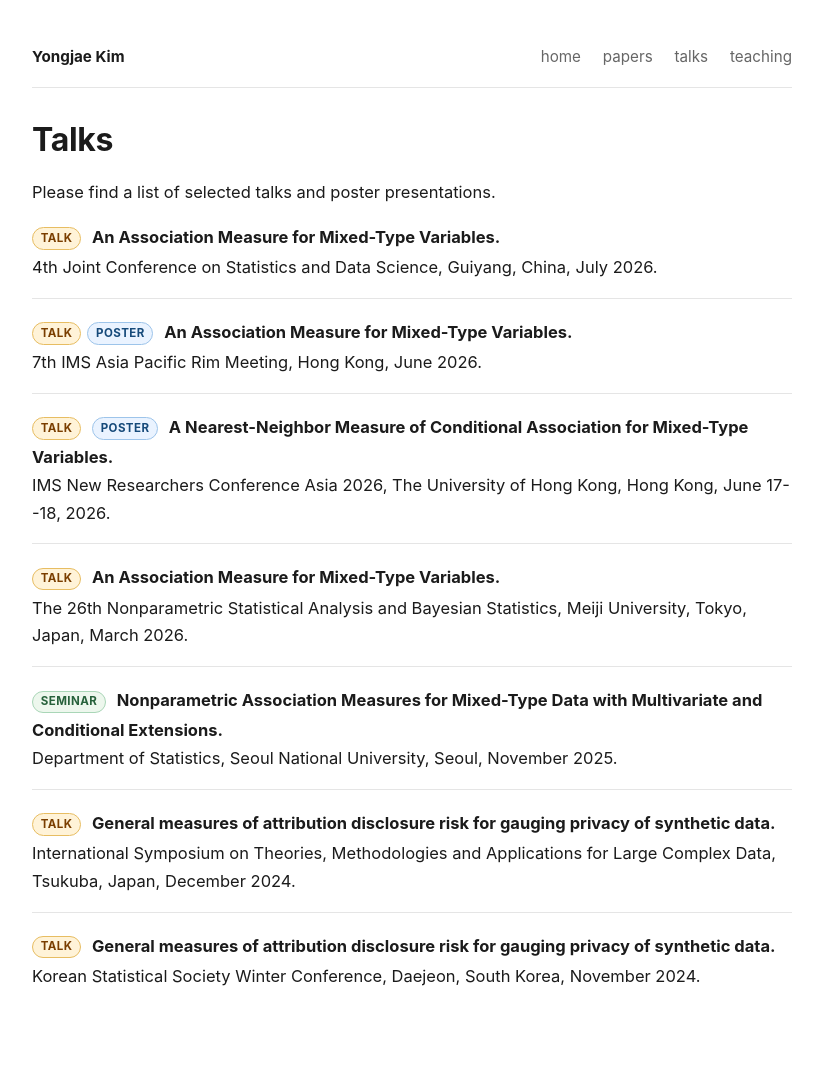
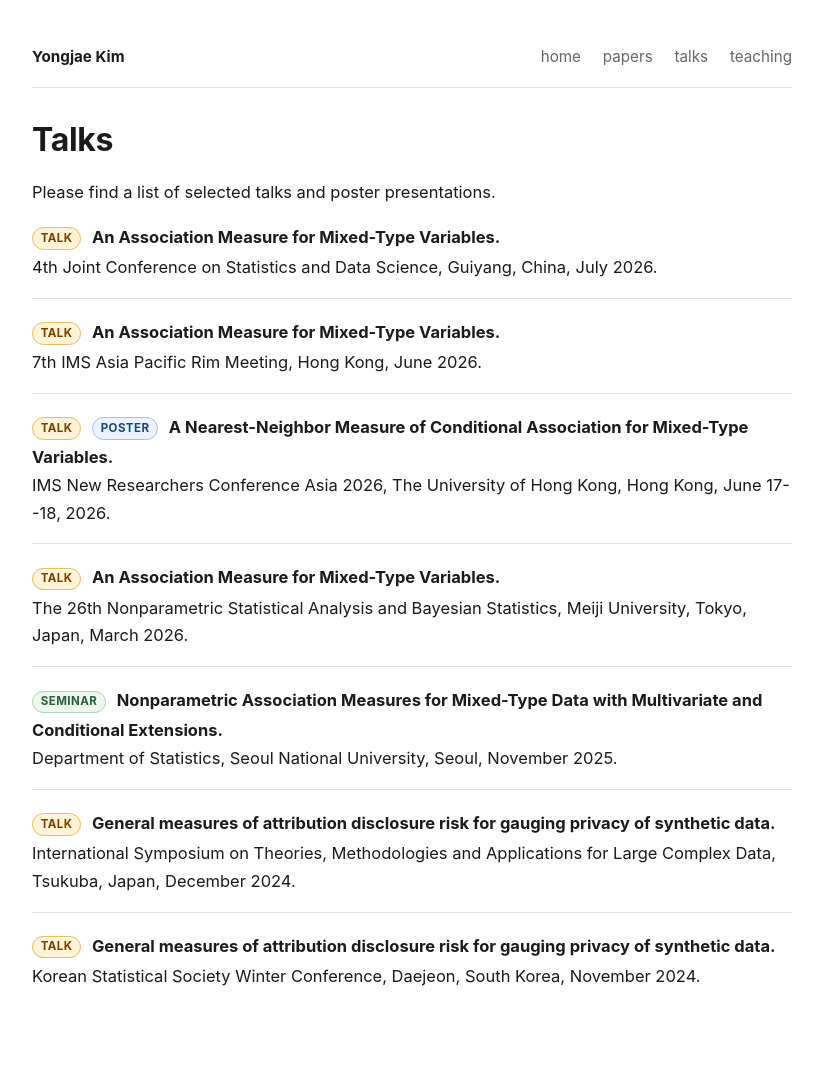
Before and after one commit to cherrrycooky/cherrrycooky.github.io, a Jekyll site: the page built from talks.markdown, in a window 1280 px wide. Shown: the whole page, without its empty margins (228-1051 px from the left). Built offline with Jekyll 4.4.1, drawn with Linux system fonts in a browser that asks for light colours.

Commit message:
Update talks.markdown

```diff
--- a/talks.markdown
+++ b/talks.markdown
@@ -13,7 +13,7 @@ Please find a list of selected talks and poster presentations.
 </div>
 
 <div class="talk-item">
-<span class="tag talk">Talk</span><span class="tag poster">Poster</span>
+<span class="tag talk">Talk</span>
 <strong>An Association Measure for Mixed-Type Variables.</strong><br>
 7th IMS Asia Pacific Rim Meeting, Hong Kong, June 2026.
 </div>
```
